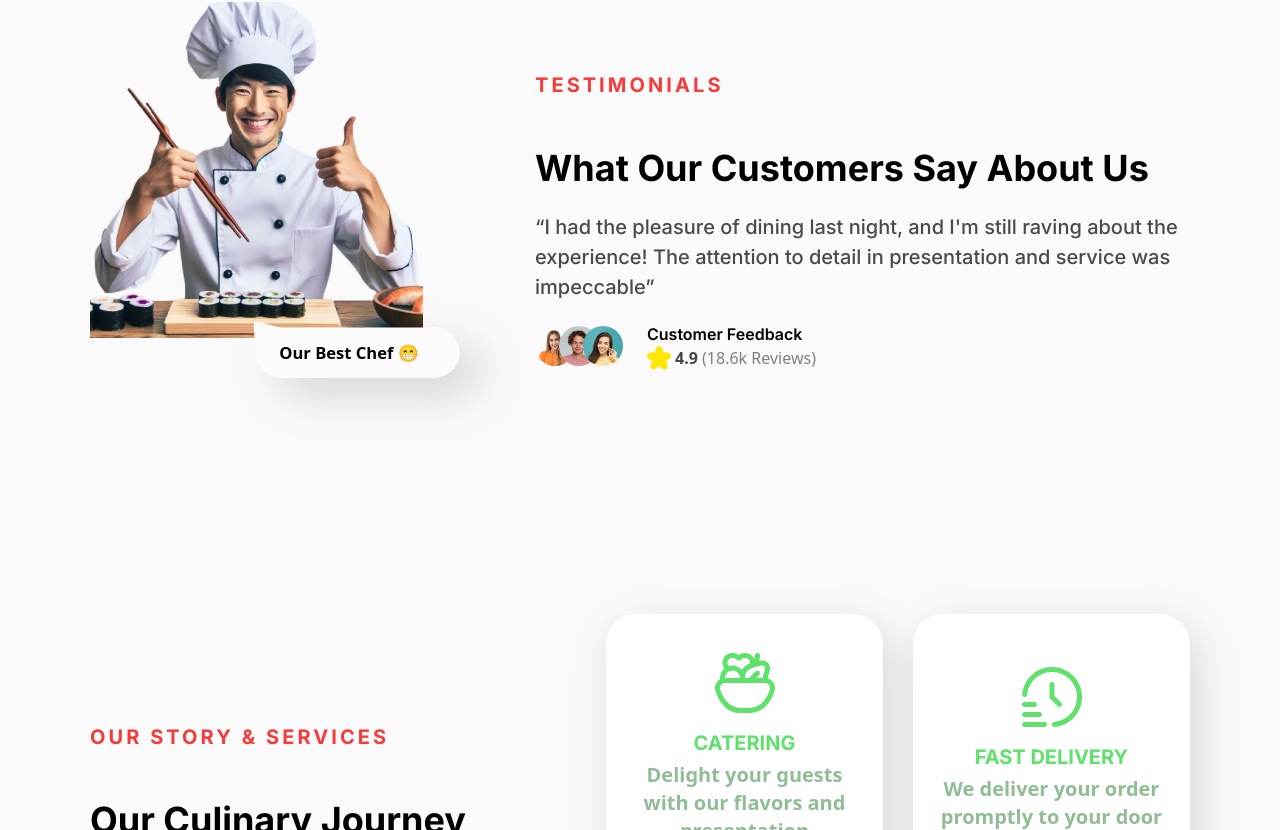
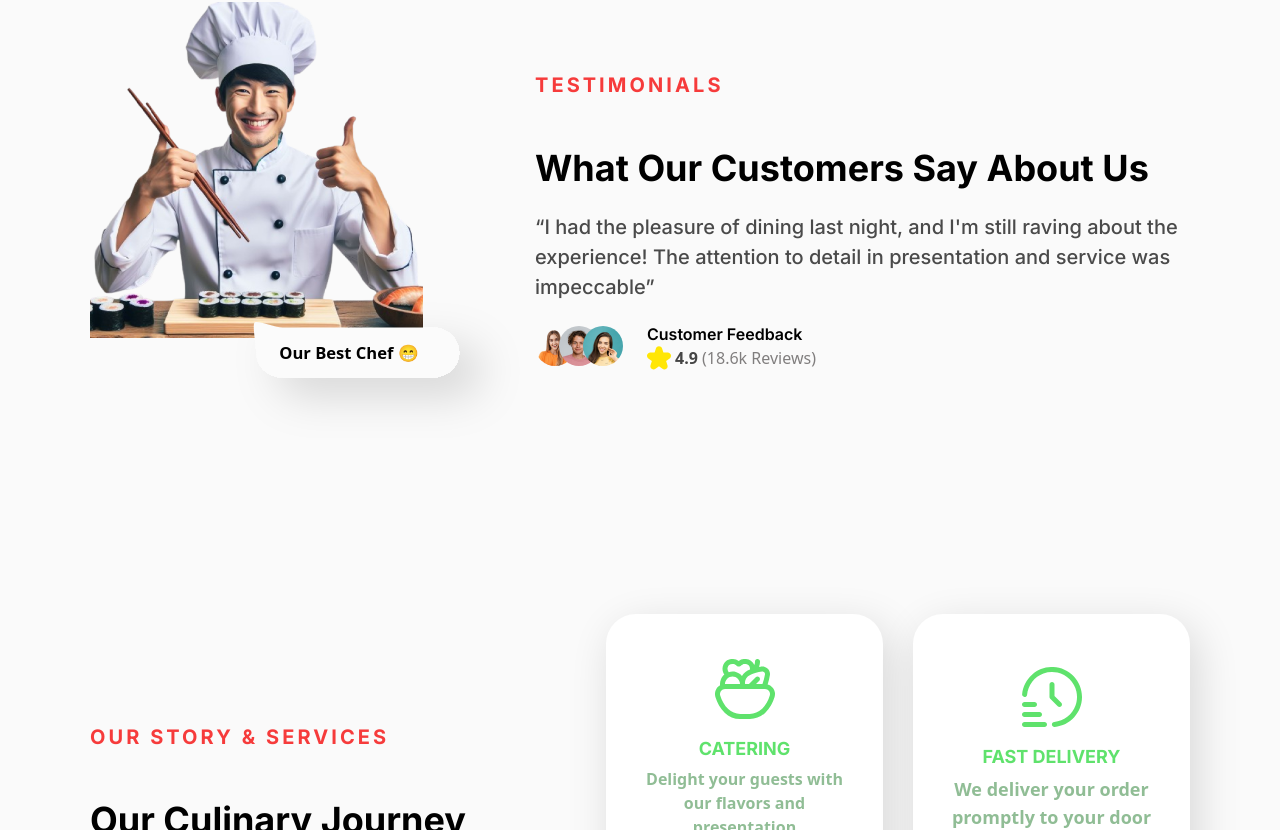
Before and after one commit to Maxwell011/sushi-experience, a React (Vite) app: page / in a window 1280 px wide. Shown: the part 1970-2800 px from the top of the page. Built offline with nearby package versions, Linux system fonts and the light colour scheme.

Commit message:
Updated text size

```diff
--- a/src/components/Services.tsx
+++ b/src/components/Services.tsx
@@ -33,10 +33,10 @@ const Services = () => {
             <div className="shadow-[7px_12px_43px_0px_rgba(0,0,0,0.14)] w-[277px] h-[270px] rounded-[30px] bg-normal-white flex items-center justify-center">
               <div className="flex flex-col items-center gap-1">
                 <CateringIcon />
-                <h3 className="text-[#5FE26C] text-center text-xl font-bold uppercase font-inter">
+                <h3 className="text-[#5FE26C] text-center text-lg font-bold uppercase font-inter">
                   catering
                 </h3>
-                <p className="w-[220px] text-[#90BD95] text-center text-xl font-semibold">
+                <p className="w-[220px] text-[#90BD95] text-center text-l font-semibold">
                   Delight your guests with our flavors and presentation
                 </p>
               </div>
@@ -44,10 +44,10 @@ const Services = () => {
             <div className="shadow-[7px_12px_43px_0px_rgba(0,0,0,0.14)] w-[277px] h-[270px] rounded-[30px] bg-normal-white flex items-center justify-center">
               <div className="flex flex-col items-center gap-1">
                 <FastDeliveryIcon />
-                <h3 className="text-[#5FE26C] text-center text-xl font-bold uppercase font-inter">
+                <h3 className="text-[#5FE26C] text-center text-lg font-bold uppercase font-inter">
                   fast delivery
                 </h3>
-                <p className="w-[236px] text-[#90BD95] text-center text-xl font-semibold">
+                <p className="w-[236px] text-[#90BD95] text-center text-lg font-semibold">
                   We deliver your order promptly to your door{" "}
                 </p>
               </div>
@@ -55,10 +55,10 @@ const Services = () => {
             <div className="shadow-[7px_12px_43px_0px_rgba(0,0,0,0.14)] w-[277px] h-[270px] rounded-[30px] bg-normal-white flex items-center justify-center">
               <div className="flex flex-col items-center gap-1">
                 <OnlineOrderingIcon />
-                <h3 className="text-[#5FE26C] text-center text-xl font-bold uppercase font-inter">
+                <h3 className="text-[#5FE26C] text-center text-lg font-bold uppercase font-inter">
                   Online Ordering
                 </h3>
-                <p className="w-[236px] text-[#90BD95] text-center text-xl font-semibold">
+                <p className="w-[236px] text-[#90BD95] text-center text-lg font-semibold">
                   Explore menu & order with ease using our Online Ordering{" "}
                 </p>
               </div>
@@ -66,10 +66,10 @@ const Services = () => {
             <div className="shadow-[7px_12px_43px_0px_rgba(0,0,0,0.14)] w-[277px] h-[270px] rounded-[30px] bg-normal-white flex items-center justify-center">
               <div className="flex flex-col items-center gap-1">
                 <GiftCardIcon />
-                <h3 className="text-[#5FE26C] text-center text-xl font-bold uppercase font-inter">
+                <h3 className="text-[#5FE26C] text-center text-lg font-bold uppercase font-inter">
                   gift cards
                 </h3>
-                <p className="w-[220px] text-[#90BD95] text-center text-xl font-semibold">
+                <p className="w-[220px] text-[#90BD95] text-center text-lg font-semibold">
                   Give the gift of exceptional dining with Food Gift Cards{" "}
                 </p>
               </div>
--- a/src/components/nav.tsx
+++ b/src/components/nav.tsx
@@ -104,7 +104,7 @@ const Nav = () => {
           <div className="navbar-end mr-10 rounded-2xl flex gap-5">
             <SearchIcon />
             <ShoppingIcon />
-            <h1 className="bg-light-green p-[10px] rounded-3xl text-neutral-50 text-xl font-medium font-poppins flex items-center gap-2">
+            <h1 className="bg-light-green p-[10px] rounded-3xl text-neutral-50 text-base font-medium font-poppins flex items-center gap-2">
               <PhoneIcon />
               Contact
             </h1>
```
